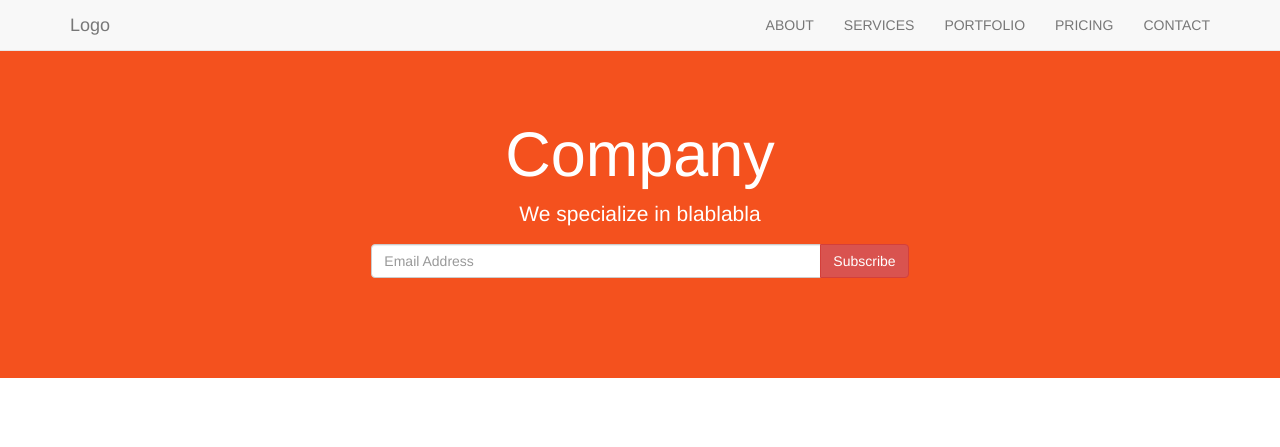
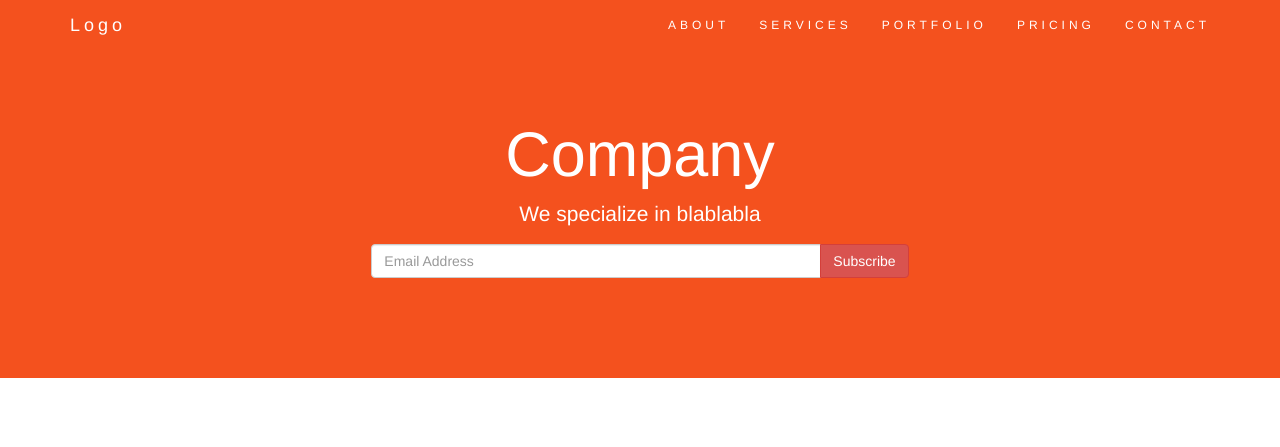
Before and after one commit to LeroyChristopherDunn/Bootstrap-Theme-Tutorial-2---Company, a plain HTML site: page index.html in a window 1280 px wide. Shown: the top 447 px of the page. Drawn offline with nearby package versions, Linux system fonts and the light colour scheme.

Commit message:
Add Nav bar styling

```diff
--- a/stylesheet.css
+++ b/stylesheet.css
@@ -105,3 +105,30 @@
     background-color: #f4511e;
     color: #fff;
 }
+
+.navbar {
+    margin-bottom: 0;
+    background-color: #f4511e;
+    /* The z-index property specifies the stack order of an element.
+    An element with greater stack order is always in front of an element with a lower stack order. */
+    z-index: 9999;
+    border: 0;
+    font-size: 12px !important;
+    line-height: 1.42857143 !important;
+    letter-spacing: 4px;
+    border-radius: 0;
+}
+
+.navbar li a, .navbar .navbar-brand {
+    color: #fff !important;
+}
+
+.navbar-nav li a:hover, .navbar-nav li.active a {
+    color: #f4511e !important;
+    background-color: #fff !important;
+}
+
+.navbar-default .navbar-toggle {
+    border-color: transparent;
+    color: #fff !important;
+}
```
